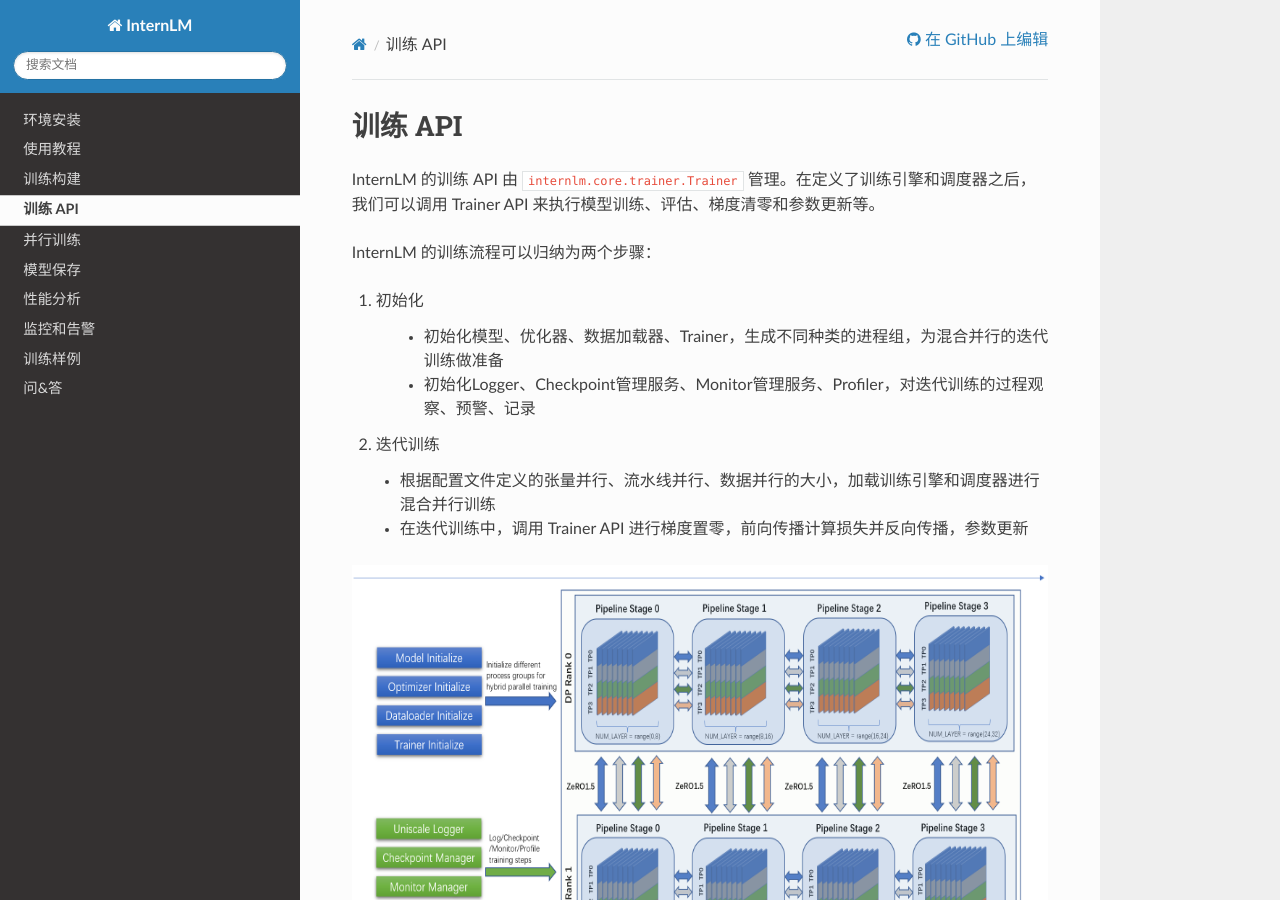
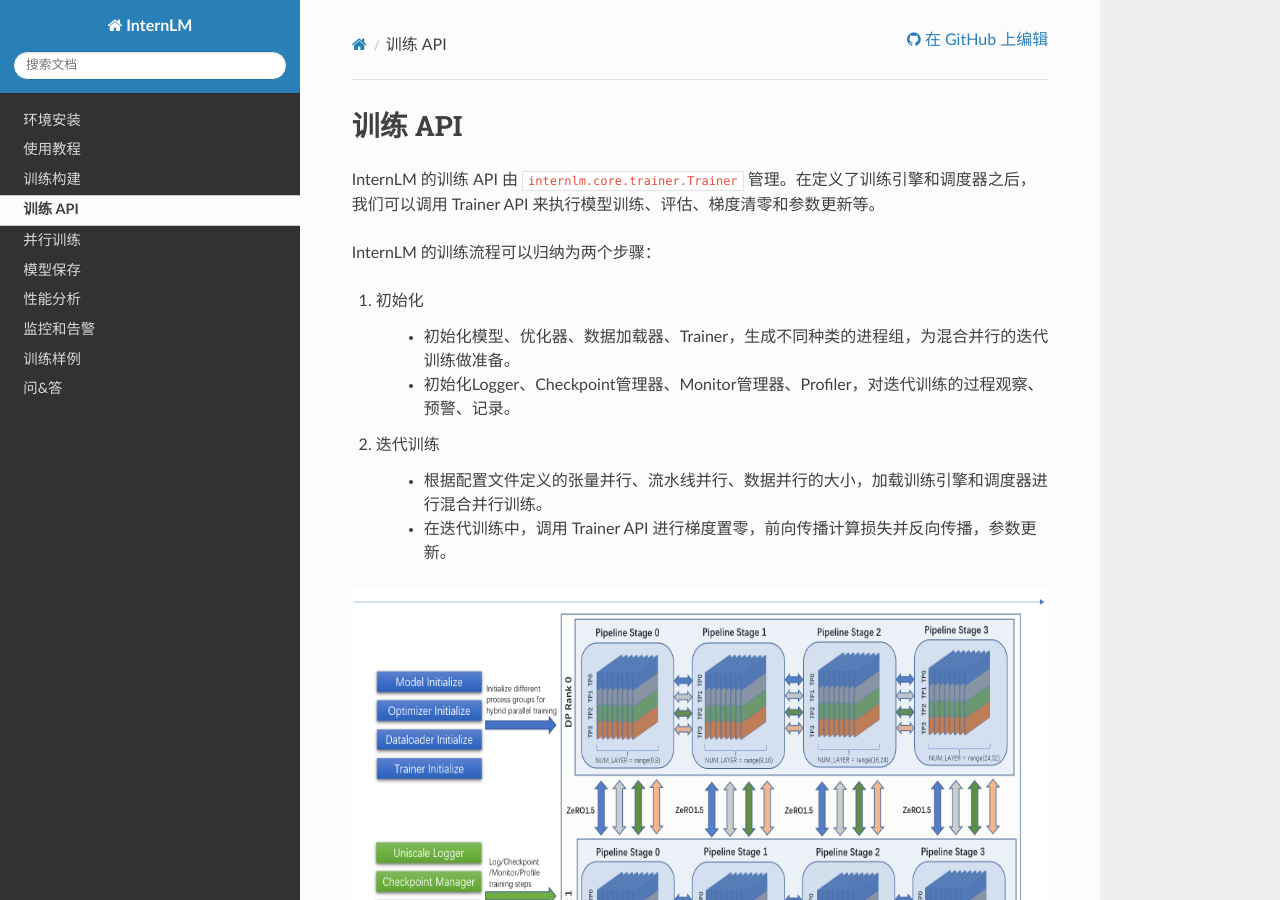
Before and after one commit to InternLM/InternLM, a Sphinx documentation site: the page built from doc/code-docs/source/training.rst, in a window 1280 px wide and 900 px high. Built offline with Sphinx 7.4.7 and the Read the Docs theme 2.0.0, drawn with Linux system fonts in a browser that asks for light colours.

Commit message:
docs(doc/code-docs): fix typos

```diff
--- a/doc/code-docs/source/initialize.rst
+++ b/doc/code-docs/source/initialize.rst
@@ -6,7 +6,9 @@
 命令行参数解析
 ----------------
 
-InternLM 使用 `argparse <https://docs.python.org/3/library/argparse.html>`_ 库来向InternLM运行时提供命令行参数配置。用户可使用 ``internlm.initialize.get_default_parser()`` 来获取 InternLM 的默认解析器，其中包含一些内置参数，用户可以向此解析器添加自定义参数。
+InternLM 使用 `argparse <https://docs.python.org/3/library/argparse.html>`_ 库来向InternLM运行时提供命令行参数配置。
+
+用户可使用 ``internlm.initialize.get_default_parser()`` 来获取 InternLM 的默认解析器，其中包含一些内置参数，用户可以向此解析器添加自定义参数。
 
 .. code-block:: python
 
--- a/doc/code-docs/source/training.rst
+++ b/doc/code-docs/source/training.rst
@@ -7,13 +7,13 @@
 
 1. 初始化
 
-    * 初始化模型、优化器、数据加载器、Trainer，生成不同种类的进程组，为混合并行的迭代训练做准备
-    * 初始化Logger、Checkpoint管理服务、Monitor管理服务、Profiler，对迭代训练的过程观察、预警、记录
+    * 初始化模型、优化器、数据加载器、Trainer，生成不同种类的进程组，为混合并行的迭代训练做准备。
+    * 初始化Logger、Checkpoint管理器、Monitor管理器、Profiler，对迭代训练的过程观察、预警、记录。
 
 2. 迭代训练
 
-   * 根据配置文件定义的张量并行、流水线并行、数据并行的大小，加载训练引擎和调度器进行混合并行训练
-   * 在迭代训练中，调用 Trainer API 进行梯度置零，前向传播计算损失并反向传播，参数更新
+    * 根据配置文件定义的张量并行、流水线并行、数据并行的大小，加载训练引擎和调度器进行混合并行训练。
+    * 在迭代训练中，调用 Trainer API 进行梯度置零，前向传播计算损失并反向传播，参数更新。
 
 .. figure:: ../../imgs/hybrid_parallel_training.png
   :scale: 45%
```
Also changed, not shown: 2 other files.
